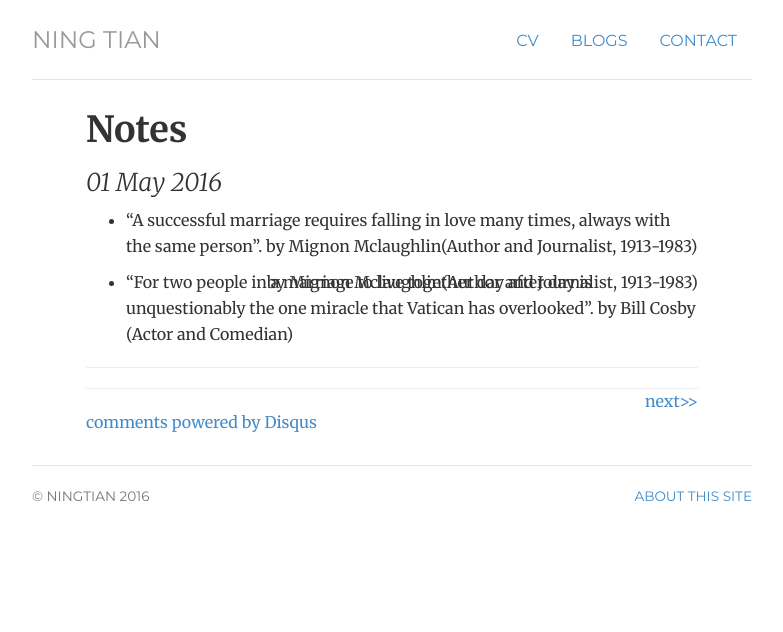
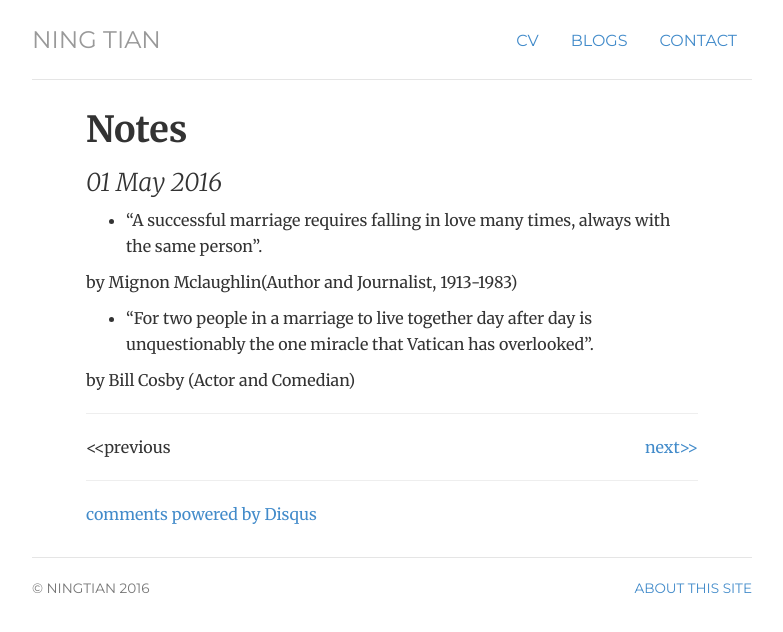
Before and after one commit to ningtian/ningtian.github.io, a Jekyll site: the page built from _posts/2016-05-01- notes.md, in a window 1280 px wide. Shown: the top 632 px of the page, without its empty margins (248-1031 px from the left). Built offline with Jekyll 4.4.1, drawn with Linux system fonts in a browser that asks for light colours; comment, search, counter and statistics services are not loaded.

Commit message:
Update 2016-05-01- notes.md

```diff
--- a/_posts/2016-05-01- notes.md
+++ b/_posts/2016-05-01- notes.md
@@ -4,14 +4,13 @@
 ---
 
 * "A successful marriage requires falling in love many times, always with the same person".
+
 by Mignon Mclaughlin(Author and Journalist, 1913-1983)
-
-<div style="position: relative;"><div style="position: absolute; right: 0px; top: 0px;">by Mignon Mclaughlin(Author and Journalist, 1913-1983)</div></div>
-
 
 
 
 * "For two people in a marriage to live together day after day is unquestionably the one miracle that Vatican has overlooked".
+
 by Bill Cosby (Actor and Comedian)
 
 
@@ -19,5 +18,4 @@
 
 ********************************************
 
-
-<div style="position: relative;"><div style="position: absolute; right: 0px; top: 0px;"><a href="http://jayhawk.ningtian.info/blogs/2016/05/17/why-apple-music-is-so-bad-when-the-iphone-is-so-good">next>></a></div></div>
+<div style="position: relative;"><div><<previous</div><div style="position: absolute; right: 0px; top: 0px;"><a href="http://jayhawk.ningtian.info/blogs/2016/05/17/why-apple-music-is-so-bad-when-the-iphone-is-so-good">next>></a></div></div>
```
